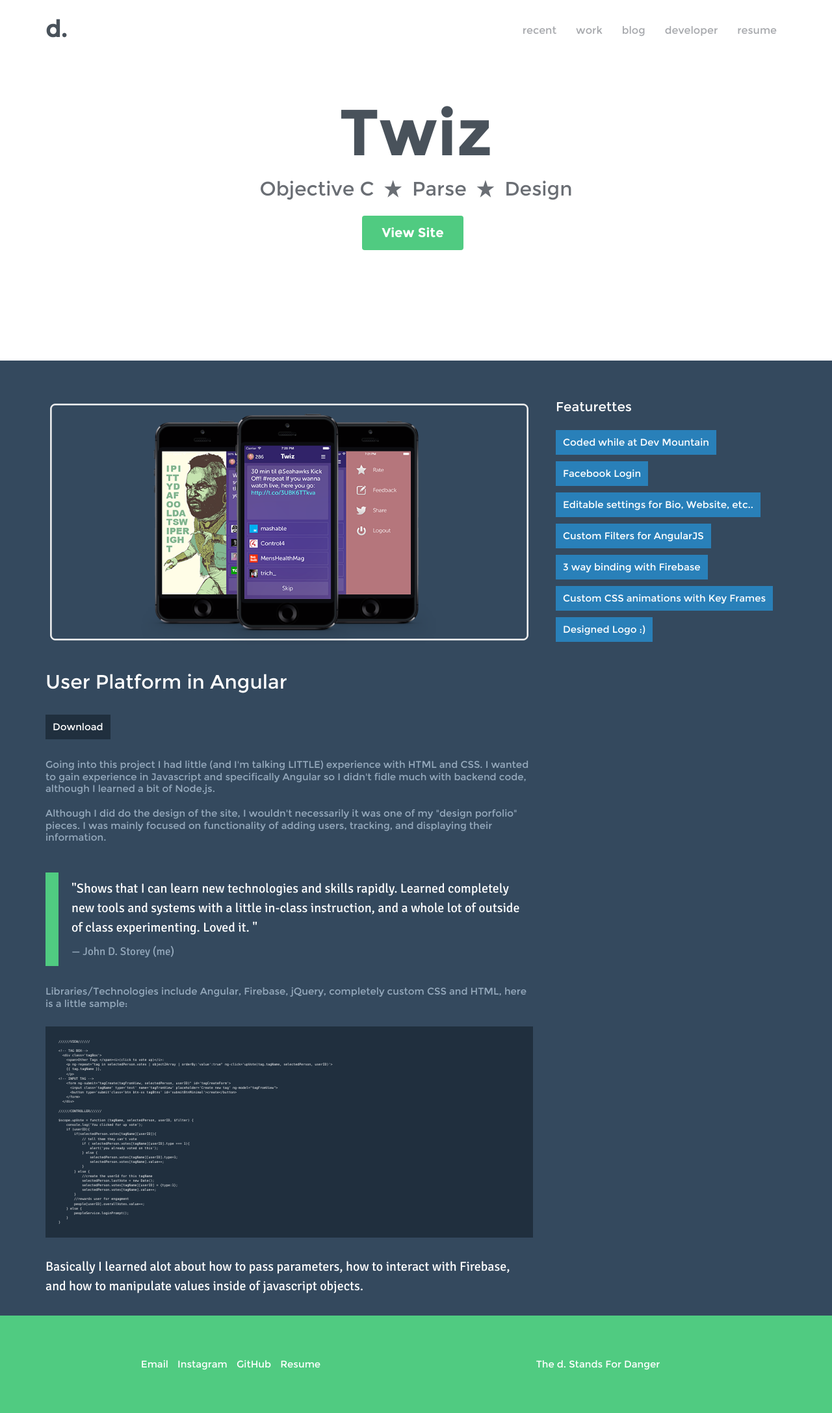
After one commit to j0xhn/personal, a PHP site: page /twiz.php in a window 1280 px wide. The commit adds this page. Shown: the whole page at 65% size. Run offline with PHP 8.4, Linux system fonts and the light colour scheme.

Commit message:
[ twiz ] updates site to start to include twiz page

```diff
--- /dev/null
+++ b/twiz.php
@@ -0,0 +1,110 @@
+<?php include 'header.html'; ?>
+    <!-- masthead -->
+    <div class="jumbotron">
+      <h2 class="jumbotron--title">Twiz</h2>
+      <p class="jumbotron--sub-title">Objective C <span class="icon-star"></span> Parse <span class="icon-star"></span> Design</p>
+      <a href="https://itunes.apple.com/WebObjects/MZStore.woa/wa/viewSoftware?id=907314308&mt=8" class="btn  btn--green">View Site</a>
+    </div><!-- /masthead -->
+
+        <!-- main-content -->
+        <div class="container  main-content">
+
+          <div class="row">
+
+            <!-- left content -->
+            <div class="col-lg-8  blog">
+
+              <!-- blog post -->
+              <img src="img/TwizBig.png" class="blog-main-img  img-responsive" alt="blog main image" />
+
+              <h4 class="blog-post-title">User Platform in Angular</h4>
+                <ul class="list-unstyled  tags  blog-tags">
+                  <li><a href="https://itunes.apple.com/WebObjects/MZStore.woa/wa/viewSoftware?id=907314308&mt=8">Download</a></li>
+                </ul>
+              <h6 class="blog-post-sub-title">Going into this project I had little (and I'm talking LITTLE) experience with HTML and CSS.  I wanted to gain experience in Javascript and specifically Angular so I didn't fidle much with backend code, although I learned a bit of Node.js.
+              <br>
+              <br>
+              Although I did do the design of the site, I wouldn't necessarily it was one of my "design porfolio" pieces.  I was mainly focused on functionality of adding users, tracking, and displaying their information.
+              <br>
+              <br>
+              </h6>
+
+              <blockquote>
+                "Shows that I can learn new technologies and skills rapidly.  Learned completely new tools and systems with a little in-class instruction, and a whole lot of outside of class experimenting. Loved it. "
+                <small>John D. Storey (me)</small>
+              </blockquote>
+
+              <h6 class="blog-post-sub-title">Libraries/Technologies include Angular, Firebase, jQuery, completely custom CSS and HTML, here is a little sample:</h6>
+
+<pre>
+//////VIEW//////
+
+&lt;!-- TAG BOX--&gt;
+  &lt;div class='tagBox'&gt;
+    &lt;span&gt;Other Tags&nbsp;&lt;/span&gt;&lt;i&gt;(click to vote up)&lt;/i&gt;:&nbsp;
+    &lt;p ng-repeat="tag in selectedPerson.votes | object2Array | orderBy:'value':true" ng-click='upVote(tag.tagName, selectedPerson, userID)'&gt;
+    {{ tag.tagName }},&nbsp;
+    &lt;/p&gt;
+&lt;!-- INPUT TAG --&gt;
+    &lt;form ng-submit="tagCreate(tagFromView, selectedPerson, userID)" id='tagCreateForm'&gt;
+      &lt;input class='tagName' type='text' name='tagFromView' placeholder='Create new tag' ng-model="tagFromView"&gt;
+      &lt;button type='submit'class='btn btn-xs tagBtns' id='submitBtnMinimal'&gt;create&lt;/button&gt;
+    &lt;/form&gt;
+  &lt;/div&gt;
+
+//////CONTROLLER//////
+
+$scope.upVote = function (tagName, selectedPerson, userID, $filter) {
+    console.log('You clicked for up vote');
+    if (userID){
+        if(selectedPerson.votes[tagName][userID]){
+            // tell them they can't vote
+            if ( selectedPerson.votes[tagName][userID].type === 1){
+                alert('you already voted on this');
+            } else {
+                selectedPerson.votes[tagName][userID].type=1;
+                selectedPerson.votes[tagName].value++;
+            }
+        } else {
+            //create the userId for this tagName
+            selectedPerson.lastVote = new Date();
+            selectedPerson.votes[tagName][userID] = {type:1};
+            selectedPerson.votes[tagName].value++;
+        }
+        //rewards user for engagment
+        people[userID].overallVotes.value++;
+    } else {
+        peopleService.loginPrompt();
+    }
+}
+</pre>
+
+            <p>
+              Basically I learned alot about how to pass parameters, how to interact with Firebase, and how to manipulate values inside of javascript objects.
+            </p>
+
+            </div><!-- /left content -->
+
+              <!-- right content -->
+              <div class="col-lg-4  right-hand-bar">
+
+                <hr class="hidden-lg">
+
+                  <h5 class='no-top-margin'>Featurettes</h5>
+
+                  <ul class="list-unstyled  tags  category-tags">
+                    <li><a>Coded while at Dev Mountain</a></li>
+                    <li><a>Facebook Login</a></li>
+                    <li><a>Editable settings for Bio, Website, etc..</a></li>
+                    <li><a>Custom Filters for AngularJS</a></li>
+                    <li><a>3 way binding with Firebase</a></li>
+                    <li><a>Custom CSS animations with Key Frames</a></li>
+                    <li><a>Designed Logo :)</a></li>
+                  </ul>
+
+              </div><!-- /right content -->
+
+          </div>
+
+        </div><!-- /main-content -->
+<?php include 'footer.html'; ?>
--- a/txtwire.php
+++ b/txtwire.php
@@ -38,7 +38,7 @@
               	We had a super high bounce rate on our landing page.  We came up with a competing design and using google analytics ran A/B split tests.  The page with a video had a much better engagement rate so we started making videos for our different segments.
               </h6>
               <h6 class="blog-post-sub-title">
-              Sadly, they didn't have any developers assigned soley to front-end development and almost all of my initiateves related to implementing dashboard improvements were put on hold to focus on user stories to improve service to their higher revenue customers.  I was still able to provide value by setting up event/goal tracking on our site along with re-marketing campaigns such as AdRoll, but results are not definite.  The designs you see here have not been implemented into production code yet.
+              Sadly, they didn't have any developers assigned soley to front-end development and almost all of my initiatives related to implementing dashboard improvements were put on hold to focus on user stories to improve service to their higher revenue customers.  I was still able to provide value by setting up event/goal tracking on our site along with re-marketing campaigns such as AdRoll, but results are not definite.  The designs you see here have not been implemented into production code yet.
               <br>
               <br>
               </h6>
```
Also changed, not shown: index.php (+10 -0 lines), img/TwizBig.png (added), img/portfolio-4.jpg (added), img/twiz_icon_1024.png (added).
